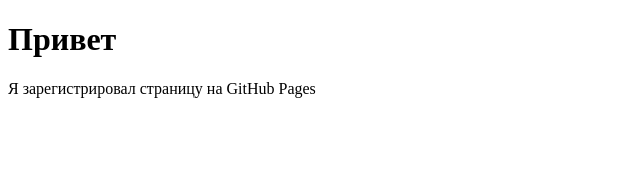
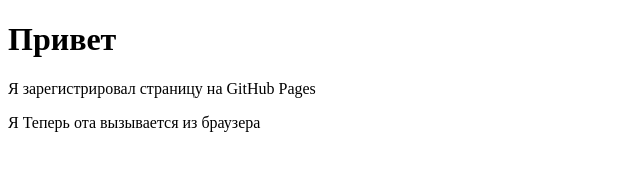
Before and after one commit to Grigory56/grigory56.github.io, a plain HTML site: page index.html in a window 1280 px wide. Shown: the whole page, without its empty margins (0-640 px from the left). Drawn offline with Linux system fonts and the light colour scheme.

Commit message:
Update index.html

```diff
--- a/index.html
+++ b/index.html
@@ -11,6 +11,7 @@
 <body>
  <h1>Привет</h1>
  <p>Я зарегистрировал страницу на GitHub Рages</p>
+ <p>Я Теперь ота вызывается из браузера</p>
 </body>
 
 </html>
```
